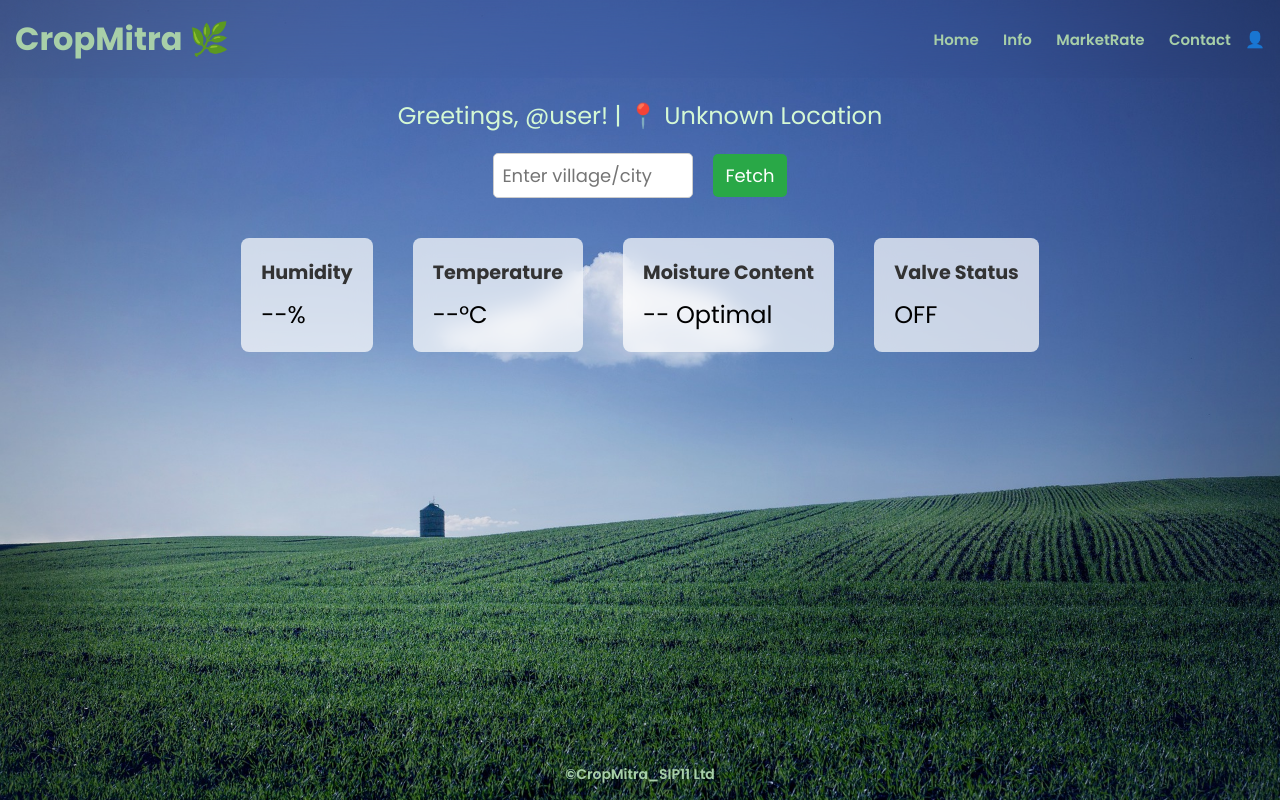
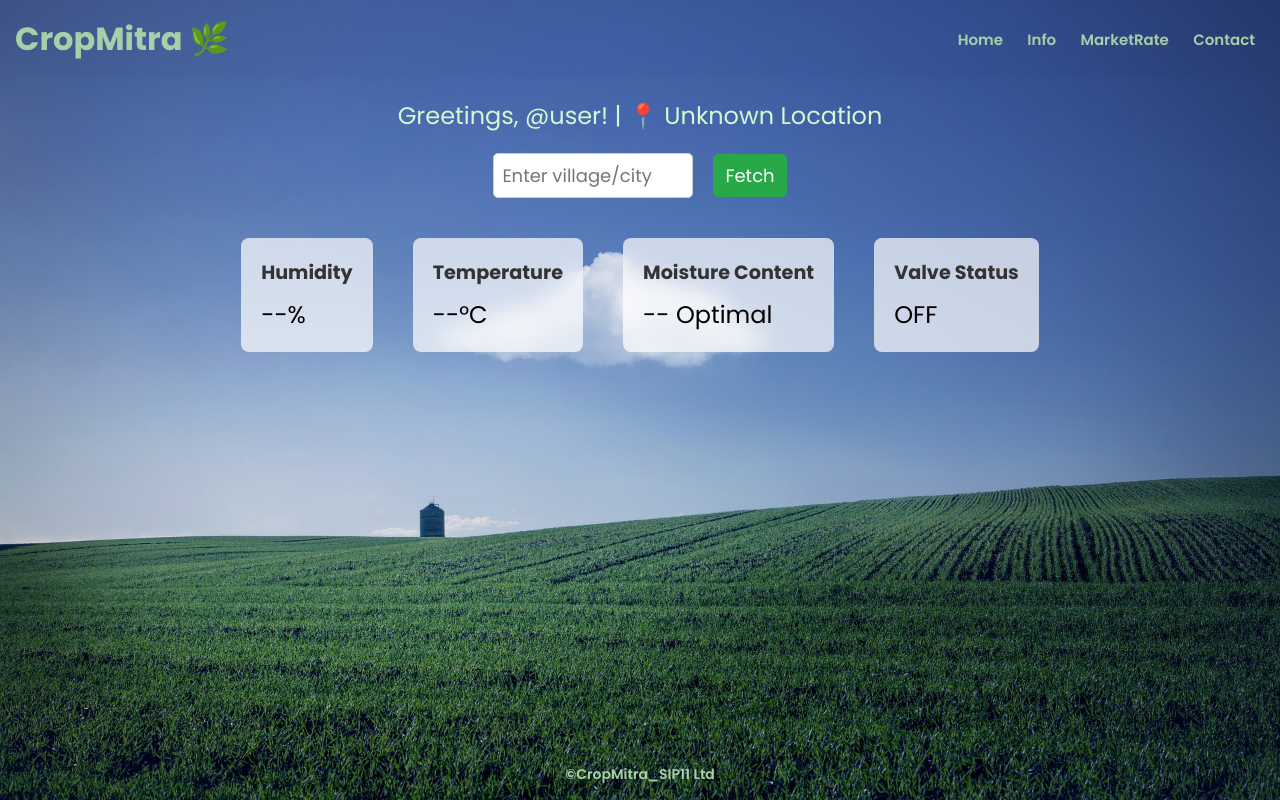
Before and after one commit to omsudhamshstu/Cropmirta, a website: page dashboard.html in a window 1280 px wide. Drawn offline with Linux system fonts and the light colour scheme; a web font is replaced by a local one.

Commit message:
Removed Profile

```diff
--- a/dashboard.html
+++ b/dashboard.html
@@ -76,7 +76,7 @@
         <a href="Info.html">Info</a>
         <a href="MarketRate.html">MarketRate</a>
         <a href="contact.html">Contact</a>
-        <span class="user-icon">👤</span>
+        <!-- <span class="user-icon">👤</span> -->
       </nav>
     </div>
   </header>
```
